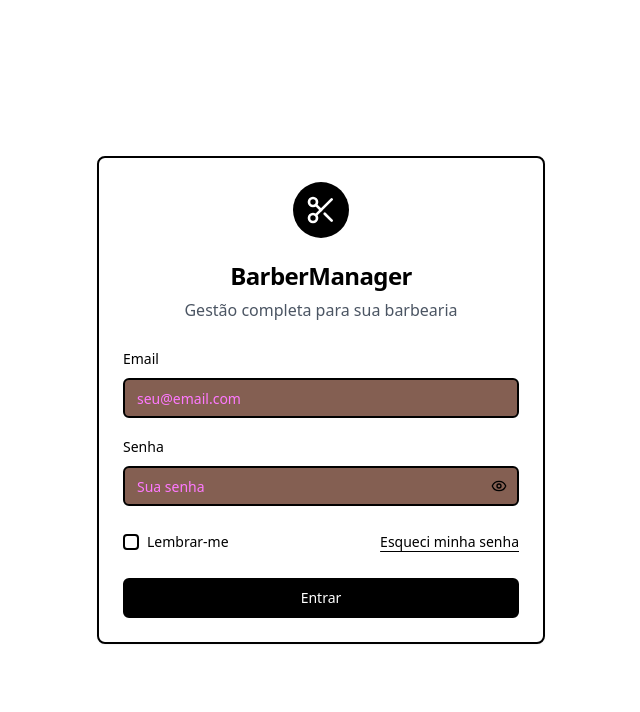
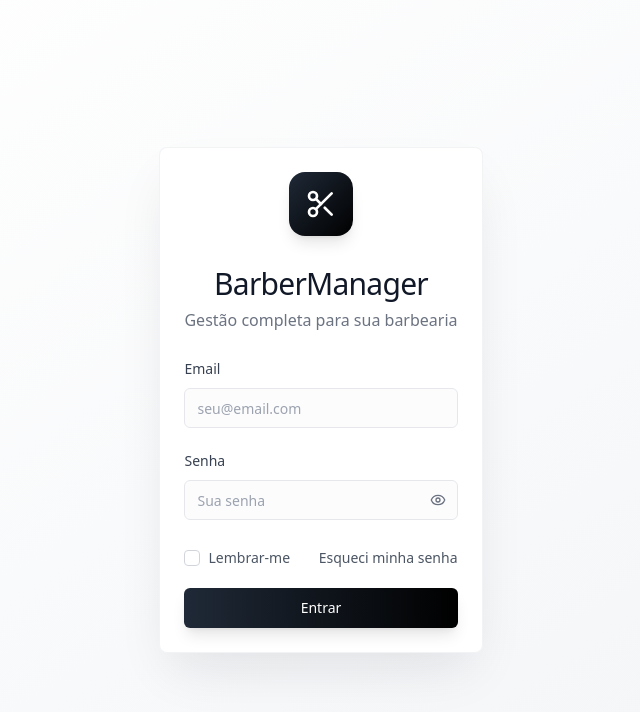
Before and after one commit to tccunieuro/barbear.ia, a React (Vite) app: page / in a window 1280 px wide. Shown: the top 712 px of the page, without its empty margins (319-959 px from the left). Built offline with nearby package versions, Linux system fonts and the light colour scheme.

Commit message:
Refactor: Improve login screen color scheme
The AI updated the login and forgot password screens to use a black, white, and gray color scheme for a balanced and sophisticated look.

```diff
--- a/src/components/auth/ForgotPasswordForm.tsx
+++ b/src/components/auth/ForgotPasswordForm.tsx
@@ -53,18 +53,20 @@ export const ForgotPasswordForm: React.FC<ForgotPasswordFormProps> = ({ onBack }
 
   if (emailSent) {
     return (
-      <div className="min-h-screen flex items-center justify-center bg-white p-4">
-        <Card className="w-full max-w-md bg-white border-2 border-black">
-          <CardHeader className="text-center">
-            <div className="flex justify-center items-center mb-4">
-              <div className="bg-black p-3 rounded-full">
+      <div className="min-h-screen flex items-center justify-center bg-gradient-to-br from-gray-50 to-gray-100 p-4">
+        <div className="absolute inset-0 bg-gradient-to-br from-white via-gray-50 to-gray-100"></div>
+        <div className="relative z-10">
+          <Card className="w-full max-w-md bg-white/95 backdrop-blur-sm border border-gray-200/50 shadow-2xl shadow-gray-900/10">
+            <CardHeader className="text-center pb-6">
+              <div className="flex justify-center items-center mb-6">
+                <div className="bg-gradient-to-br from-gray-600 to-gray-800 p-4 rounded-2xl shadow-lg">
                   <Mail className="h-8 w-8 text-white" />
                 </div>
               </div>
-            <CardTitle className="text-2xl font-bold text-black">
+              <CardTitle className="text-2xl font-light text-gray-900 mb-2">
                 Email Enviado!
               </CardTitle>
-            <p className="text-gray-600">
+              <p className="text-gray-500 font-light leading-relaxed">
                 Verifique sua caixa de entrada e clique no link para redefinir sua senha.
               </p>
             </CardHeader>
@@ -72,7 +74,7 @@ export const ForgotPasswordForm: React.FC<ForgotPasswordFormProps> = ({ onBack }
               <Button
                 onClick={onBack}
                 variant="outline"
-              className="w-full border-2 border-black text-black hover:bg-gray-100"
+                className="w-full border border-gray-300 text-gray-700 hover:bg-gray-50 hover:border-gray-400 transition-all duration-200 py-3 font-medium"
               >
                 <ArrowLeft className="h-4 w-4 mr-2" />
                 Voltar ao login
@@ -80,29 +82,33 @@ export const ForgotPasswordForm: React.FC<ForgotPasswordFormProps> = ({ onBack }
             </CardContent>
           </Card>
         </div>
+      </div>
     );
   }
 
   return (
-    <div className="min-h-screen flex items-center justify-center bg-white p-4">
-      <Card className="w-full max-w-md bg-white border-2 border-black">
-        <CardHeader className="text-center">
-          <div className="flex justify-center items-center mb-4">
-            <div className="bg-black p-3 rounded-full">
+    <div className="min-h-screen flex items-center justify-center bg-gradient-to-br from-gray-50 to-gray-100 p-4">
+      <div className="absolute inset-0 bg-gradient-to-br from-white via-gray-50 to-gray-100"></div>
+      <div className="relative z-10">
+        <Card className="w-full max-w-md bg-white/95 backdrop-blur-sm border border-gray-200/50 shadow-2xl shadow-gray-900/10">
+          <CardHeader className="text-center pb-6">
+            <div className="flex justify-center items-center mb-6">
+              <div className="bg-gradient-to-br from-gray-800 to-black p-4 rounded-2xl shadow-lg">
                 <Scissors className="h-8 w-8 text-white" />
               </div>
             </div>
-          <CardTitle className="text-2xl font-bold text-black">
+            <CardTitle className="text-2xl font-light text-gray-900 mb-2">
               Recuperar Senha
             </CardTitle>
-          <p className="text-gray-600">
+            <p className="text-gray-500 font-light">
               Digite seu email para receber um link de recuperação
             </p>
           </CardHeader>
-        <CardContent>
-          <form onSubmit={handleSubmit} className="space-y-4">
+
+          <CardContent className="space-y-6">
+            <form onSubmit={handleSubmit} className="space-y-5">
               <div className="space-y-2">
-              <Label htmlFor="email" className="text-black">Email</Label>
+                <Label htmlFor="email" className="text-gray-700 font-medium">Email</Label>
                 <Input
                   id="email"
                   type="email"
@@ -110,13 +116,13 @@ export const ForgotPasswordForm: React.FC<ForgotPasswordFormProps> = ({ onBack }
                   value={email}
                   onChange={(e) => setEmail(e.target.value)}
                   required
-                className="border-2 border-black focus:border-black focus:ring-0"
+                  className="border border-gray-200 bg-gray-50/50 focus:bg-white focus:border-gray-400 focus:ring-0 transition-all duration-200 text-gray-900 placeholder:text-gray-400"
                 />
               </div>
 
               <Button
                 type="submit"
-              className="w-full bg-black hover:bg-gray-800 text-white border-2 border-black"
+                className="w-full bg-gradient-to-r from-gray-800 to-black hover:from-gray-700 hover:to-gray-900 text-white font-medium py-3 transition-all duration-200 shadow-lg hover:shadow-xl"
                 disabled={isLoading}
               >
                 {isLoading ? 'Enviando...' : 'Enviar link de recuperação'}
@@ -126,7 +132,7 @@ export const ForgotPasswordForm: React.FC<ForgotPasswordFormProps> = ({ onBack }
                 type="button"
                 variant="outline"
                 onClick={onBack}
-              className="w-full border-2 border-black text-black hover:bg-gray-100"
+                className="w-full border border-gray-300 text-gray-700 hover:bg-gray-50 hover:border-gray-400 transition-all duration-200 py-3 font-medium"
               >
                 <ArrowLeft className="h-4 w-4 mr-2" />
                 Voltar ao login
@@ -135,5 +141,6 @@ export const ForgotPasswordForm: React.FC<ForgotPasswordFormProps> = ({ onBack }
           </CardContent>
         </Card>
       </div>
+    </div>
   );
 };
--- a/src/components/auth/LoginForm.tsx
+++ b/src/components/auth/LoginForm.tsx
@@ -56,23 +56,26 @@ export const LoginForm: React.FC<LoginFormProps> = ({ onLogin, onForgotPassword
   };
 
   return (
-    <div className="min-h-screen flex items-center justify-center bg-white p-4">
-      <Card className="w-full max-w-md bg-white border-2 border-black">
-        <CardHeader className="text-center">
-          <div className="flex justify-center items-center mb-4">
-            <div className="bg-black p-3 rounded-full">
+    <div className="min-h-screen flex items-center justify-center bg-gradient-to-br from-gray-50 to-gray-100 p-4">
+      <div className="absolute inset-0 bg-gradient-to-br from-white via-gray-50 to-gray-100"></div>
+      <div className="relative z-10">
+        <Card className="w-full max-w-md bg-white/95 backdrop-blur-sm border border-gray-200/50 shadow-2xl shadow-gray-900/10">
+          <CardHeader className="text-center pb-6">
+            <div className="flex justify-center items-center mb-6">
+              <div className="bg-gradient-to-br from-gray-800 to-black p-4 rounded-2xl shadow-lg">
                 <Scissors className="h-8 w-8 text-white" />
               </div>
             </div>
-          <CardTitle className="text-2xl font-bold text-black">
+            <CardTitle className="text-3xl font-light text-gray-900 mb-2">
               BarberManager
             </CardTitle>
-          <p className="text-gray-600">Gestão completa para sua barbearia</p>
+            <p className="text-gray-500 font-light">Gestão completa para sua barbearia</p>
           </CardHeader>
-        <CardContent>
-          <form onSubmit={handleSubmit} className="space-y-4">
+
+          <CardContent className="space-y-6">
+            <form onSubmit={handleSubmit} className="space-y-5">
               <div className="space-y-2">
-              <Label htmlFor="email" className="text-black">Email</Label>
+                <Label htmlFor="email" className="text-gray-700 font-medium">Email</Label>
                 <Input
                   id="email"
                   type="email"
@@ -80,12 +83,12 @@ export const LoginForm: React.FC<LoginFormProps> = ({ onLogin, onForgotPassword
                   value={email}
                   onChange={(e) => setEmail(e.target.value)}
                   required
-                className="border-2 border-black focus:border-black focus:ring-0"
+                  className="border border-gray-200 bg-gray-50/50 focus:bg-white focus:border-gray-400 focus:ring-0 transition-all duration-200 text-gray-900 placeholder:text-gray-400"
                 />
               </div>
 
               <div className="space-y-2">
-              <Label htmlFor="password" className="text-black">Senha</Label>
+                <Label htmlFor="password" className="text-gray-700 font-medium">Senha</Label>
                 <div className="relative">
                   <Input
                     id="password"
@@ -94,13 +97,13 @@ export const LoginForm: React.FC<LoginFormProps> = ({ onLogin, onForgotPassword
                     value={password}
                     onChange={(e) => setPassword(e.target.value)}
                     required
-                  className="border-2 border-black focus:border-black focus:ring-0"
+                    className="border border-gray-200 bg-gray-50/50 focus:bg-white focus:border-gray-400 focus:ring-0 transition-all duration-200 text-gray-900 placeholder:text-gray-400 pr-12"
                   />
                   <Button
                     type="button"
                     variant="ghost"
                     size="sm"
-                  className="absolute right-0 top-0 h-full px-3 py-2 hover:bg-gray-100 text-black"
+                    className="absolute right-0 top-0 h-full px-3 py-2 hover:bg-gray-100/50 text-gray-500 hover:text-gray-700 transition-colors"
                     onClick={() => setShowPassword(!showPassword)}
                   >
                     {showPassword ? (
@@ -112,15 +115,15 @@ export const LoginForm: React.FC<LoginFormProps> = ({ onLogin, onForgotPassword
                 </div>
               </div>
 
-            <div className="flex items-center justify-between">
+              <div className="flex items-center justify-between pt-2">
                 <div className="flex items-center space-x-2">
                   <Checkbox
                     id="remember"
                     checked={remember}
                     onCheckedChange={(checked) => setRemember(checked as boolean)}
-                  className="border-2 border-black data-[state=checked]:bg-black"
+                    className="border-gray-300 data-[state=checked]:bg-gray-800 data-[state=checked]:border-gray-800"
                   />
-                <Label htmlFor="remember" className="text-sm text-black">
+                  <Label htmlFor="remember" className="text-sm text-gray-600 font-normal">
                     Lembrar-me
                   </Label>
                 </div>
@@ -129,7 +132,7 @@ export const LoginForm: React.FC<LoginFormProps> = ({ onLogin, onForgotPassword
                   type="button"
                   variant="link"
                   onClick={onForgotPassword}
-                className="text-black hover:text-gray-600 p-0 underline"
+                  className="text-gray-600 hover:text-gray-800 p-0 h-auto font-normal text-sm transition-colors"
                 >
                   Esqueci minha senha
                 </Button>
@@ -137,7 +140,7 @@ export const LoginForm: React.FC<LoginFormProps> = ({ onLogin, onForgotPassword
 
               <Button
                 type="submit"
-              className="w-full bg-black hover:bg-gray-800 text-white border-2 border-black"
+                className="w-full bg-gradient-to-r from-gray-800 to-black hover:from-gray-700 hover:to-gray-900 text-white font-medium py-3 transition-all duration-200 shadow-lg hover:shadow-xl"
                 disabled={isLoading}
               >
                 {isLoading ? 'Entrando...' : 'Entrar'}
@@ -146,5 +149,6 @@ export const LoginForm: React.FC<LoginFormProps> = ({ onLogin, onForgotPassword
           </CardContent>
         </Card>
       </div>
+    </div>
   );
 };
```
Lines whose indentation alone changed are shown as unchanged.
